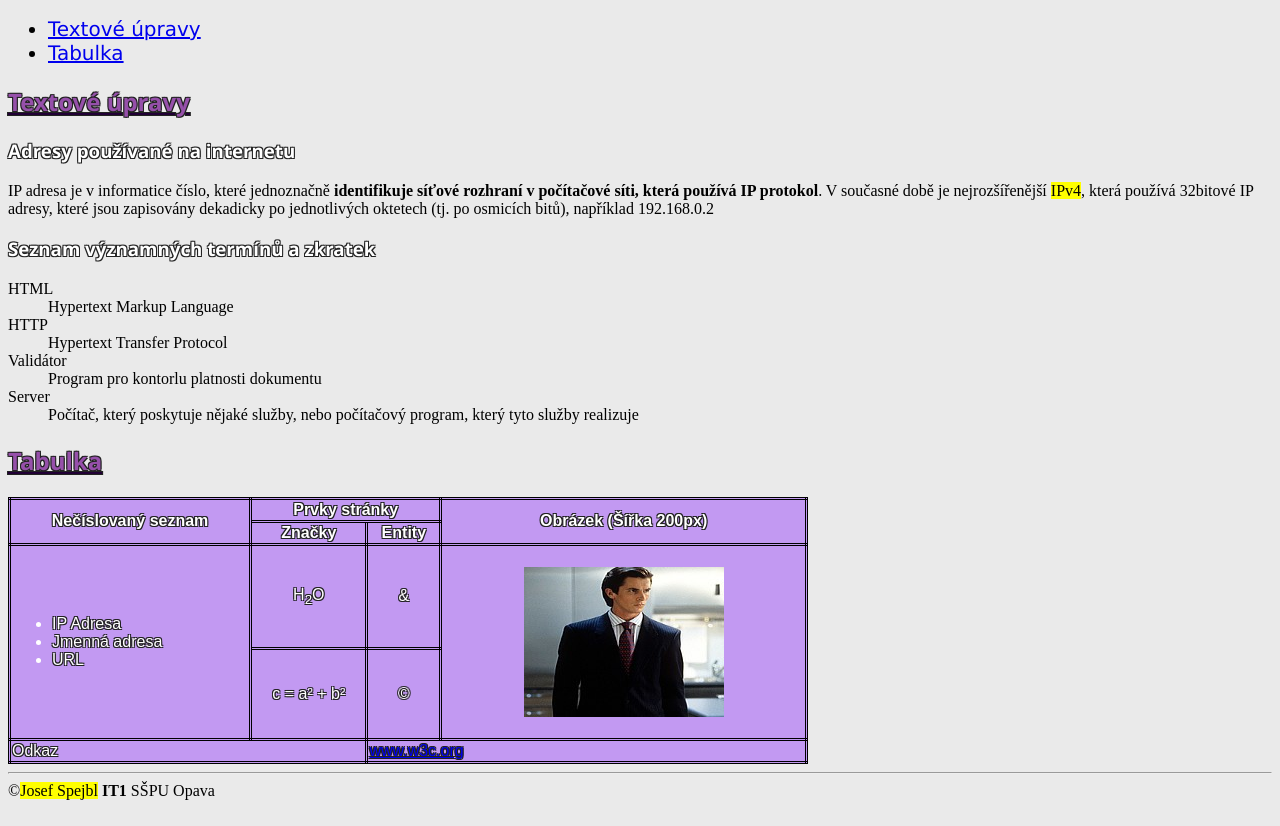
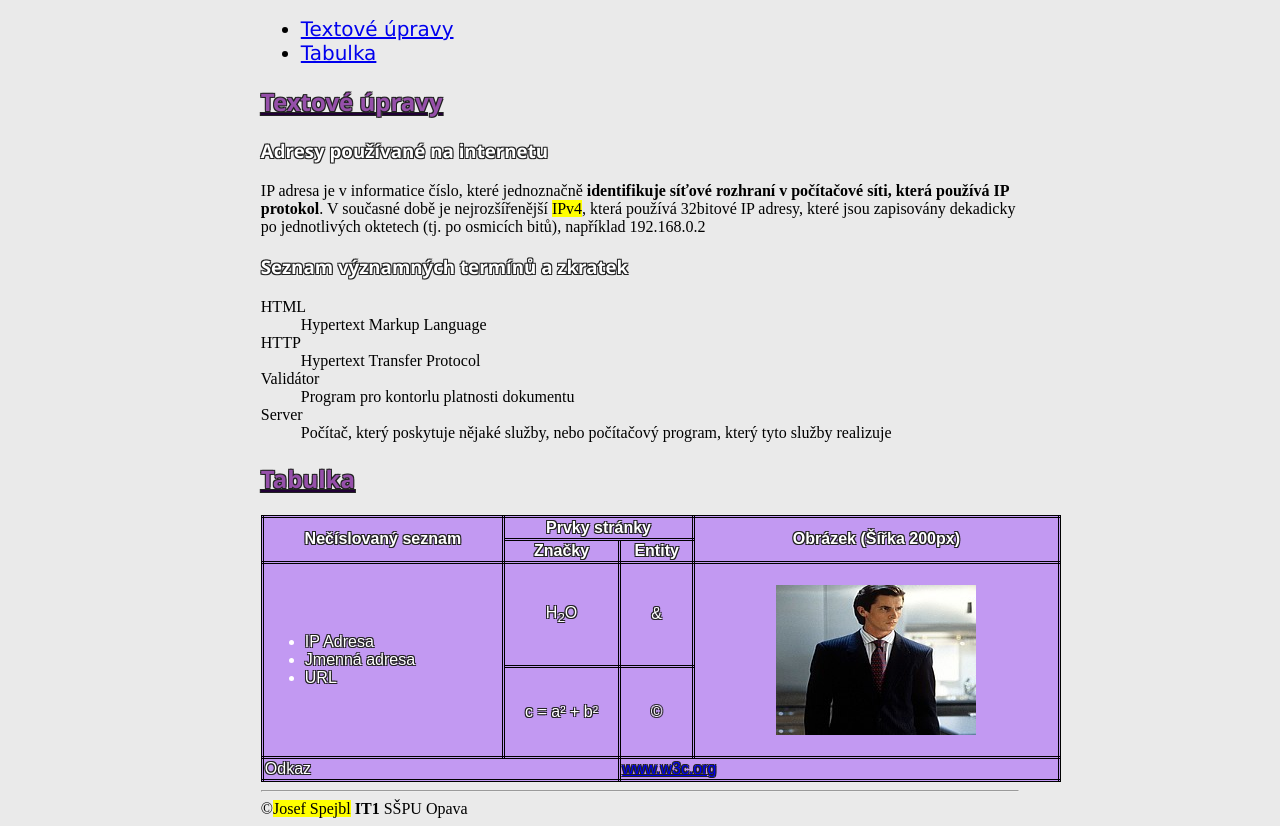
Before and after one commit to TomasMatonoha/Zaklady-html, a plain HTML site: page index.html in a window 1280 px wide. Shown: the part 110-936 px from the top of the page. Drawn offline with Linux system fonts and the light colour scheme.

Commit message:
02 Centrovani

```diff
--- a/css/style.css
+++ b/css/style.css
@@ -48,3 +48,8 @@ body {
     background-color: rgba(0, 0, 0, 0.082);
 
 }
+
+main {
+    padding-left: 20%;
+    padding-right: 20%;
+}
--- a/index.html
+++ b/index.html
@@ -8,6 +8,7 @@
     <title>Základy HTML</title>
   </head>
   <body>
+    <main>
     <h1>Příprava na praktickou prověrku</h1>
     <ul class="list">
       <li><a href="#textupr">Textové úpravy</a></li>
@@ -76,5 +77,6 @@
     </table>
     <hr />
     <footer>&copy;<mark>Josef Spejbl</mark> <b>IT1</b> SŠPU Opava</footer>
-  </body>
+  </main>
+</body>
 </html>
```
Also changed, not shown: private/help.txt, 1 other file.
